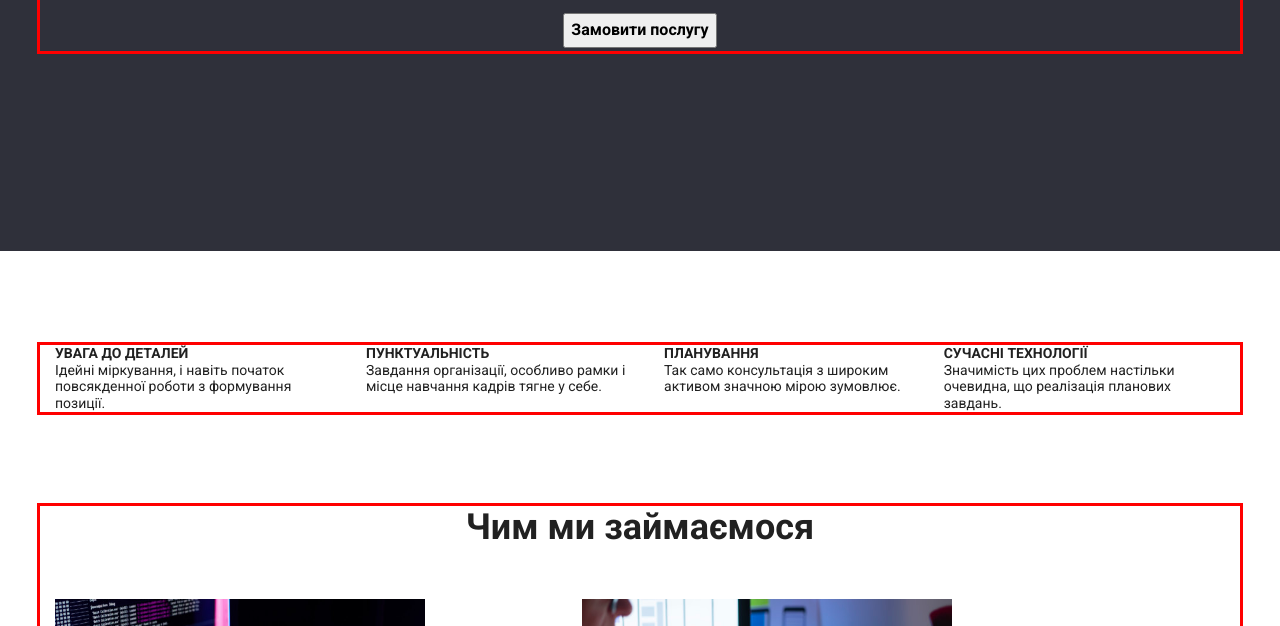
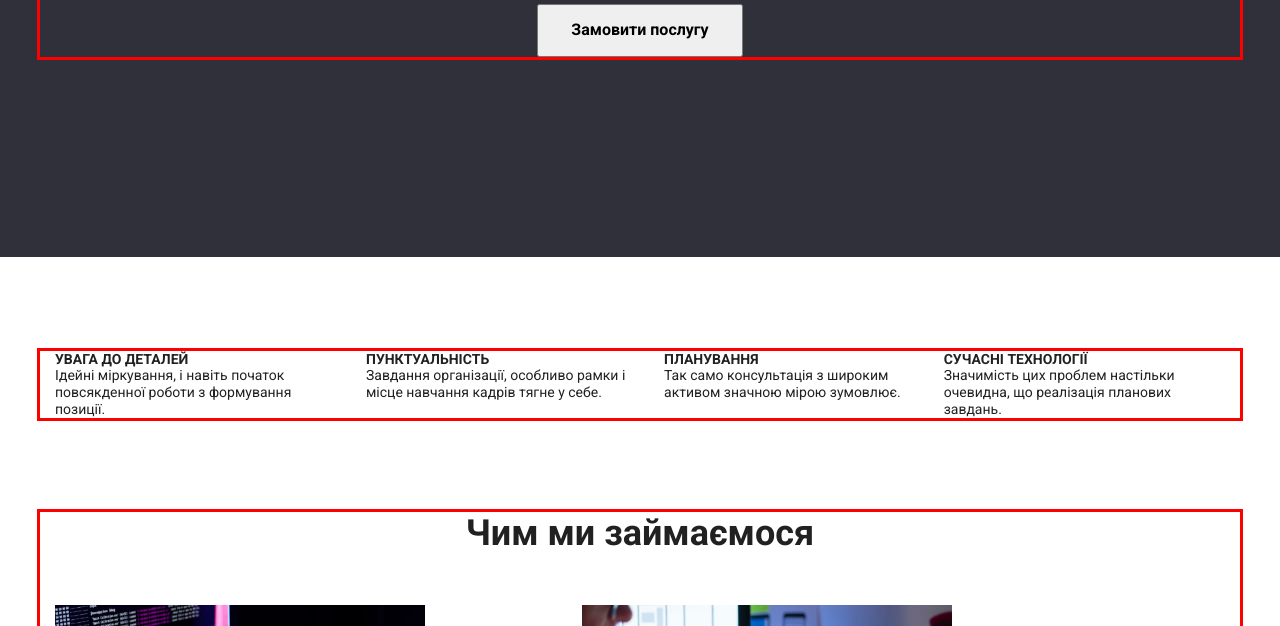
Before and after one commit to leepolina/Webstudio, a plain HTML site: page index.html in a window 1280 px wide. Shown: the part 474-1100 px from the top of the page. Drawn offline with nearby package versions, Linux system fonts and the light colour scheme.

Commit message:
added new size for button

```diff
--- a/style.css
+++ b/style.css
@@ -269,6 +269,10 @@ body {
     font-size: 16px;
     line-height:1.8 ;
     letter-spacing: 6%;
+    padding-right: 32px;
+    padding-left:32px;
+    padding-bottom: 10px;
+    padding-top: 10px;
 }
 
 .about {
```
